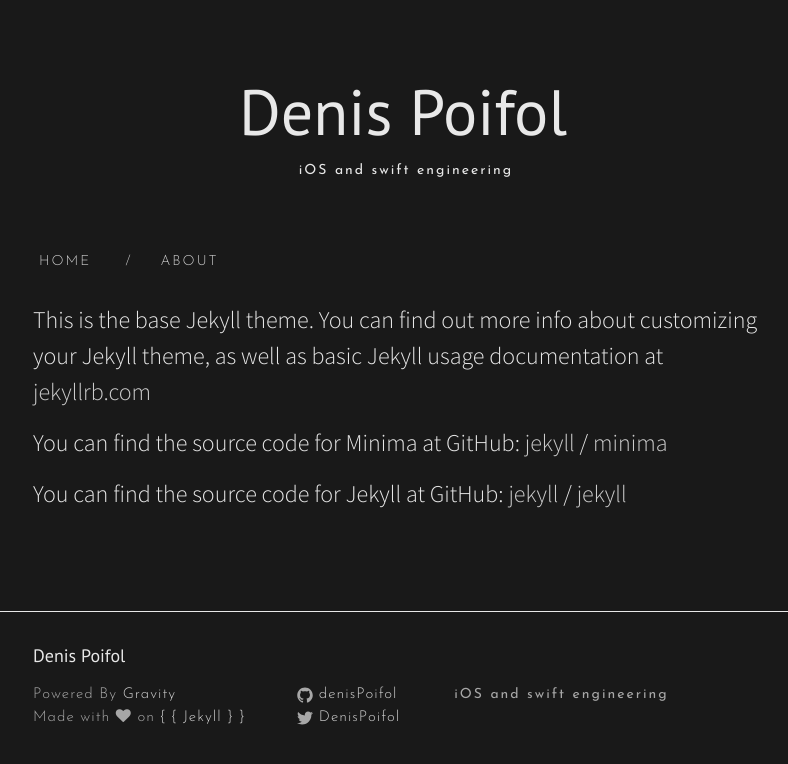
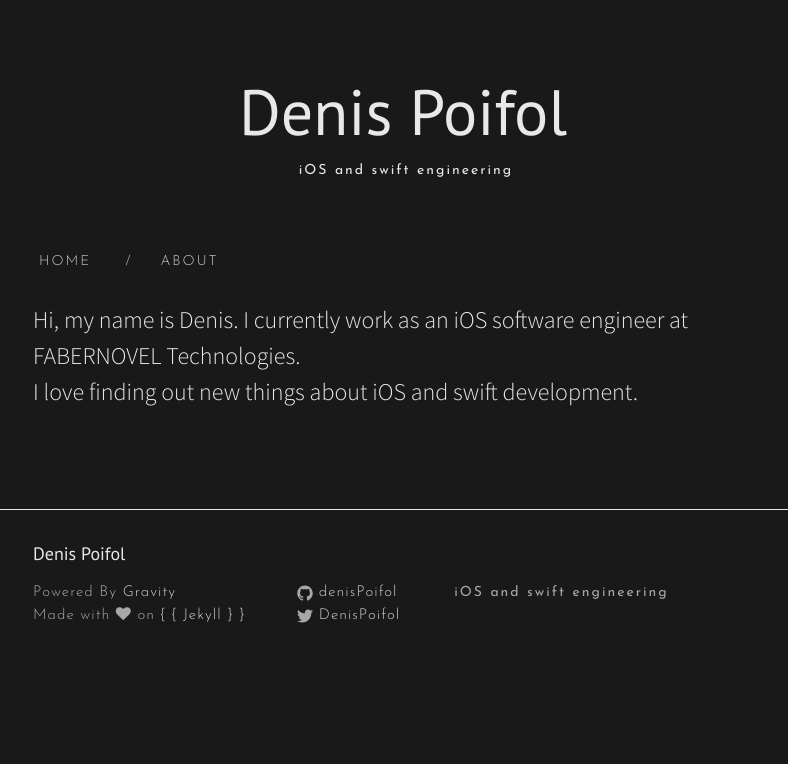
Before and after one commit to denisPoifol/denisPoifol.github.io, a Jekyll site: the page built from blog/about.md, in a window 1280 px wide. Shown: the top 764 px of the page, without its empty margins (237-1025 px from the left). Built offline with Jekyll 4.4.1, drawn with Linux system fonts in a browser that asks for light colours; nearby versions of some CDN libraries.

Commit message:
Writte a short presentation in about page

```diff
--- a/blog/about.md
+++ b/blog/about.md
@@ -4,15 +4,5 @@ title: About
 permalink: /about/
 ---
 
-This is the base Jekyll theme. You can find out more info about customizing your Jekyll theme, as well as basic Jekyll usage documentation at [jekyllrb.com](https://jekyllrb.com/)
-
-You can find the source code for Minima at GitHub:
-[jekyll][jekyll-organization] /
-[minima](https://github.com/jekyll/minima)
-
-You can find the source code for Jekyll at GitHub:
-[jekyll][jekyll-organization] /
-[jekyll](https://github.com/jekyll/jekyll)
-
-
-[jekyll-organization]: https://github.com/jekyll
+Hi, my name is Denis. I currently work as an iOS software engineer at FABERNOVEL Technologies.\\
+I love finding out new things about iOS and swift development.
```
